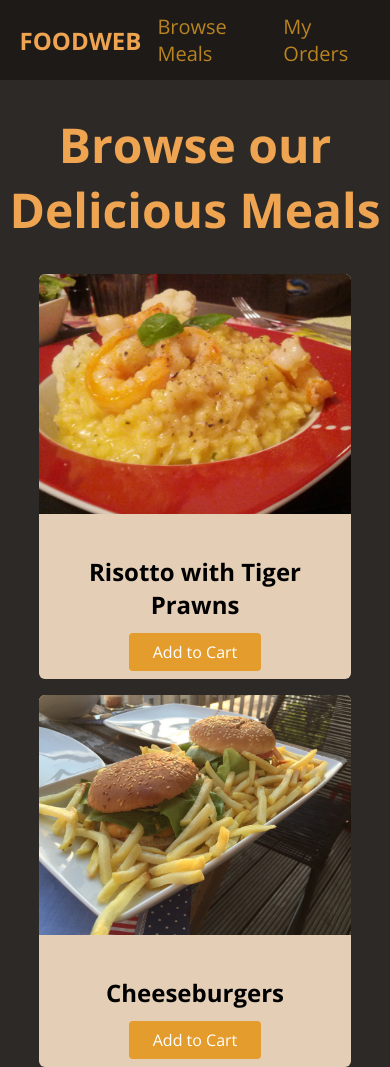
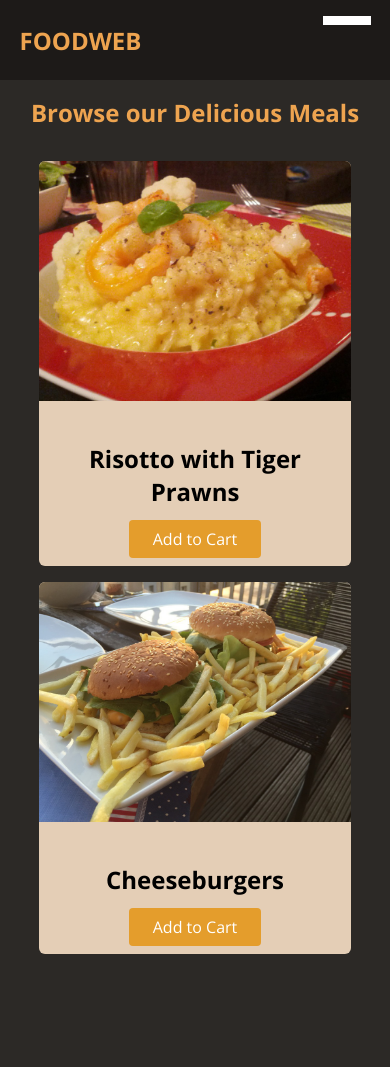
Before and after one commit to Hasrat270/Responsive_Page_Final_Code, a plain HTML site: page index.html in a window 390 px wide. After the commit the page ends 986 px from the top, so only its background shows below. Drawn offline with nearby package versions, Linux system fonts and the light colour scheme.

Commit message:
Version 0.4

```diff
--- a/index.html
+++ b/index.html
@@ -7,7 +7,7 @@
       href="https://fonts.googleapis.com/css2?family=Open+Sans:wght@400;700&display=swap"
       rel="stylesheet"
     />
-    <link rel="stylesheet" href="styles.css">
+    <link rel="stylesheet" href="styles.css" />
     <title>Food Web</title>
   </head>
   <body>
@@ -23,6 +23,11 @@
           </li>
         </ul>
       </nav>
+      <a href="" class="menu-btn">
+        <span></span>
+        <span></span>
+        <span></span>
+      </a>
     </header>
     <main>
       <h1>Browse our Delicious Meals</h1>
--- a/styles.css
+++ b/styles.css
@@ -22,6 +22,18 @@ a {
   color: rgb(238, 164, 80);
   font-weight: bold;
   text-transform: uppercase;
+}
+
+.menu-btn {
+  width: 3rem;
+  height: 3rem;
+}
+
+.menu-btn span {
+  display: block;
+  width: 100%;
+  height: 3px;
+  background-color: white;
 }
 
 #main-header ul {
@@ -94,7 +106,15 @@ main h1 {
   background-color: rgb(221, 134, 34);
 }
 
-@media (max-width: 768px) {
+@media (max-width: 48rem) {
+  #main-header nav {
+    display: none;
+  }
+
+  main h1 {
+    font-size: 1.5rem;
+  }
+
   #latest-products ul {
     grid-template-columns: 1fr;
   }
```
